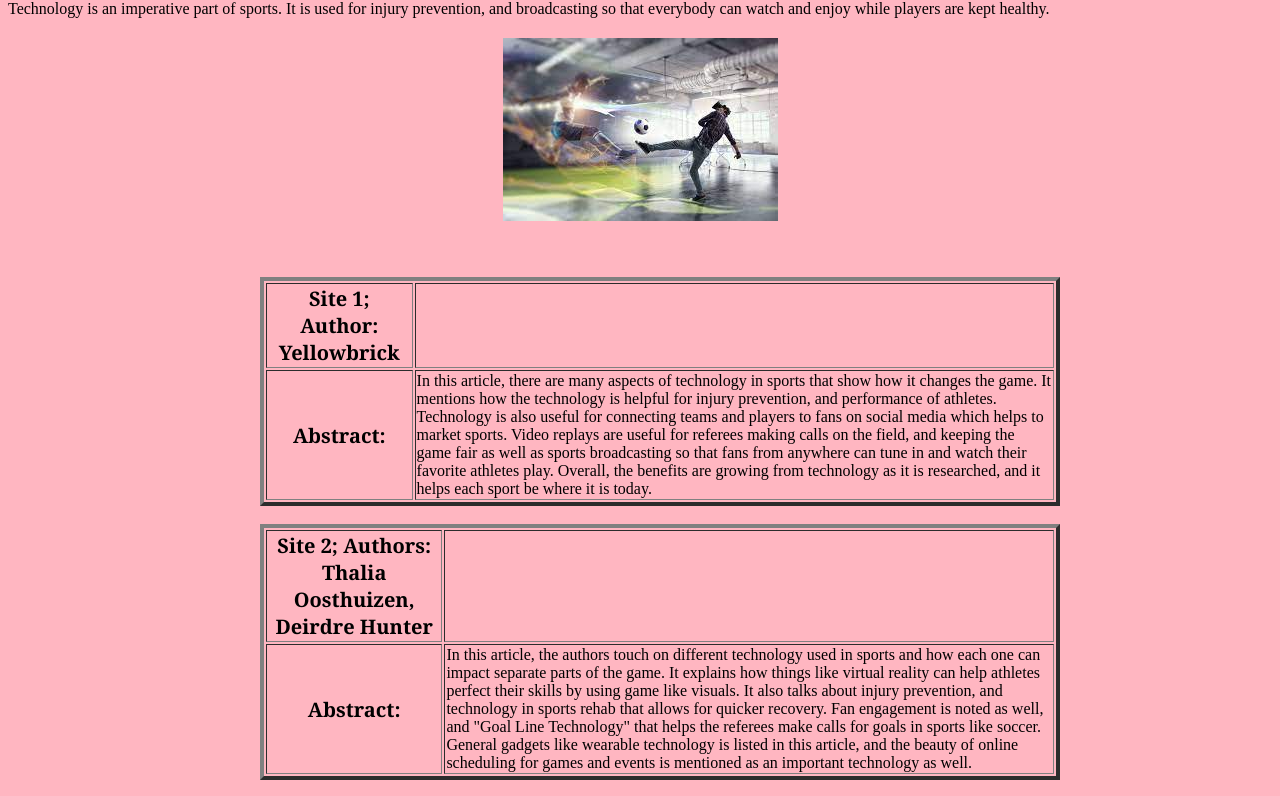
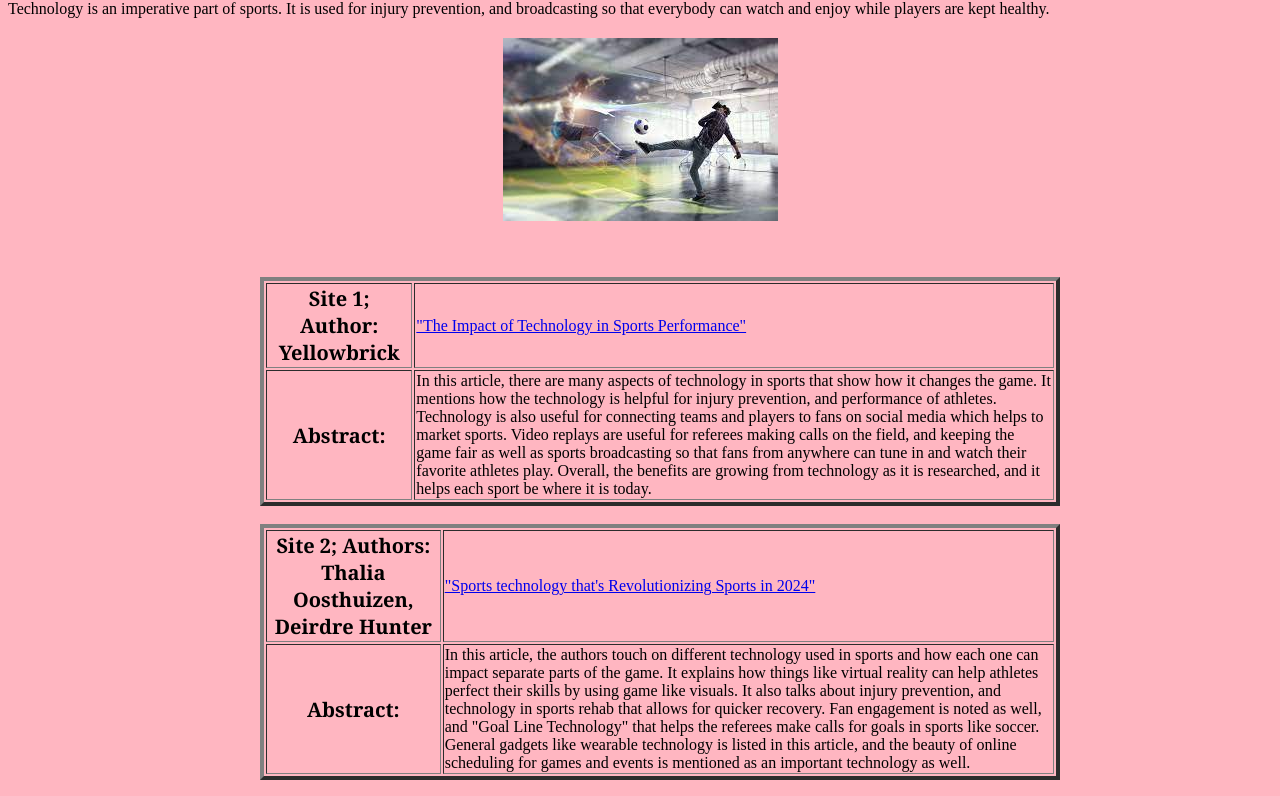
Before and after one commit to Liz-McCarthy/subtopic3.github.io, a plain HTML site: page index.html in a window 1280 px wide. Shown: the part 66-862 px from the top of the page. Drawn offline with Linux system fonts and the light colour scheme.

Commit message:
Update index.html

```diff
--- a/index.html
+++ b/index.html
@@ -13,7 +13,7 @@ Technology is an imperative part of sports. It is used for injury prevention, an
 <table align="center" border="4" width="800">
 <tr>
 <td><p style="font: bold 20px cambria;color:black;text-align:center;">Site 1; Author: Yellowbrick</p></td>
-<td><a href="https://www.yellowbrick.co/blog/sports/the-impact-of-technology-on-sports-performance >"The Impact of Technology in Sports Performance"</a>
+<td><a href="https://www.yellowbrick.co/blog/sports/the-impact-of-technology-on-sports-performance">"The Impact of Technology in Sports Performance"</a>
 </tr>
 <tr>
 <td><p style="font: bold 20px cambria;color:black;text-align:center;">Abstract:</p></td>
@@ -24,7 +24,7 @@ Technology is an imperative part of sports. It is used for injury prevention, an
 <table align="center" border="4" width="800">
 <tr>
 <td><p style="font: bold 20px cambria;color:black;text-align:center;">Site 2; Authors: Thalia Oosthuizen, Deirdre Hunter</p></td>
-<td><a href="https://cactusware.com/blog/sports-technology#:~:text=Ultimately%2C%20technological%20advancements%20in%20sports,line%20technology%2C%20and%20virtual%20reality.>"Sports technology that's Revolutionizing Sports in 2024"</a>
+<td><a href="https://cactusware.com/blog/sports-technology#:~:text=Ultimately%2C%20technological%20advancements%20in%20sports,line%20technology%2C%20and%20virtual%20reality.">"Sports technology that's Revolutionizing Sports in 2024"</a>
 </tr>
 <tr>
 <td><p style="font: bold 20px cambria;color:black;text-align:center;">Abstract:</p></td>
```
